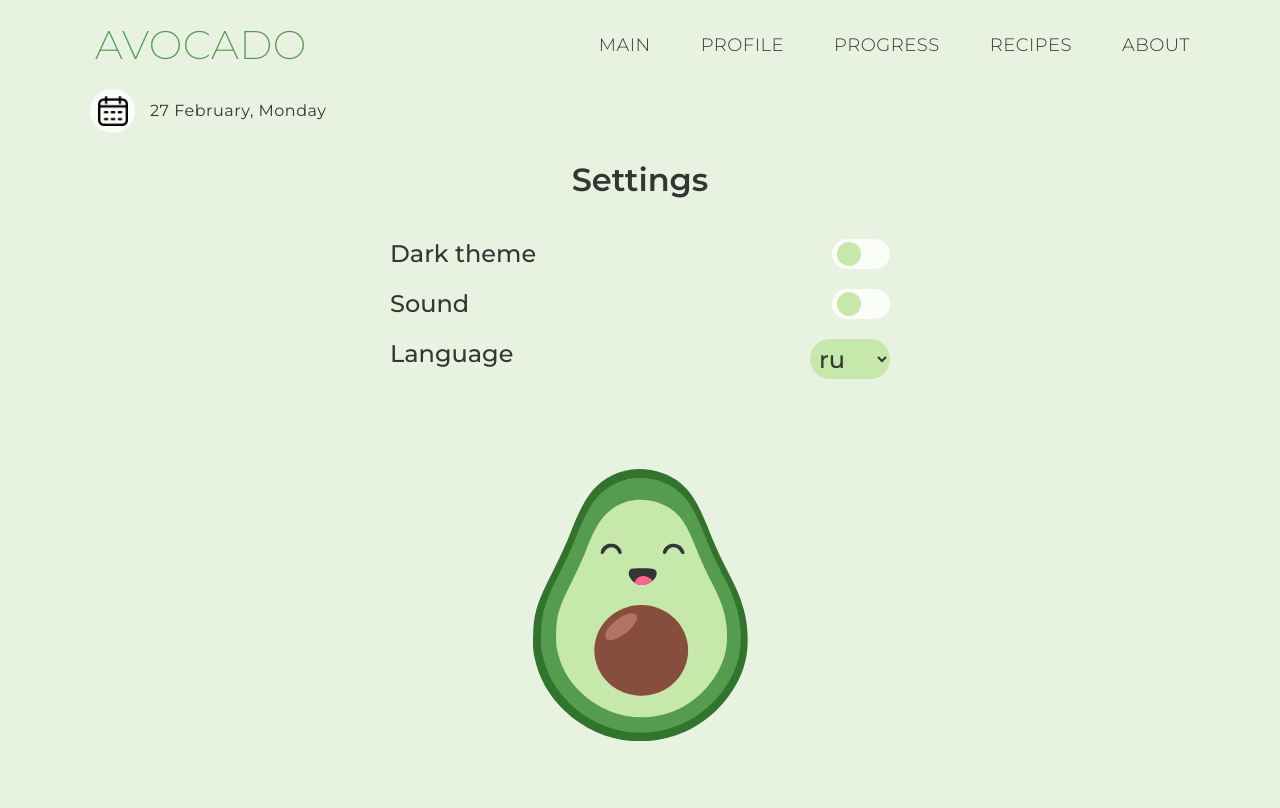
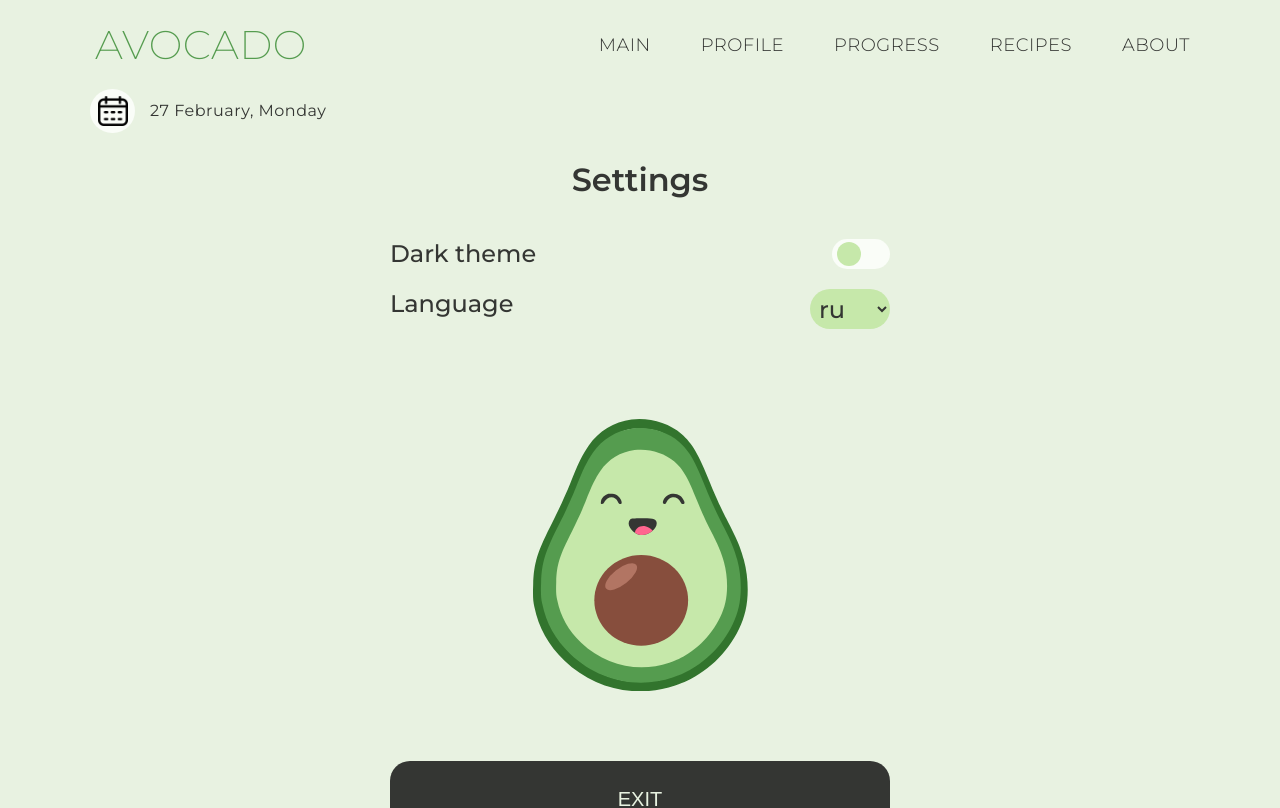
Before and after one commit to mitjasha/avocado, a React (Create React App) app: page /settings in a window 1280 px wide. Shown: the top 808 px of the page. Built offline with nearby package versions, Linux system fonts and the light colour scheme.

Commit message:
del: del sound switcher

```diff
--- a/src/pages/SettingScreen/SettingScreen.tsx
+++ b/src/pages/SettingScreen/SettingScreen.tsx
@@ -32,17 +32,7 @@ const SettingScreen = () => {
               />
             </div>
           </div>
-          <div className="setting__container__child">
-            <span className="setting__container__span">Sound</span>
-            <div className="switch__container">
-              <button
-                type="button"
-                aria-label="sound switcher"
-                className="switch_sound"
-                onClick={(event) => pressSwitcher(event)}
-              />
-            </div>
-          </div>
+
           <div className="setting__container__child">
             <span className="setting__container__span">Language</span>
             <select className="select-lang__container">
```
